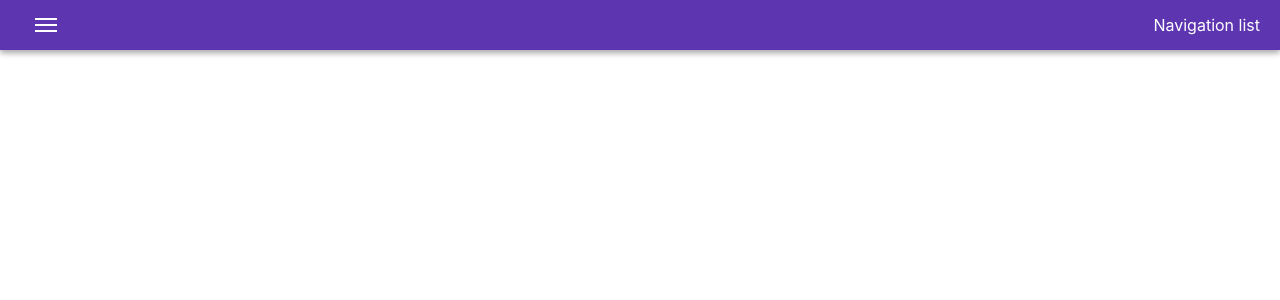
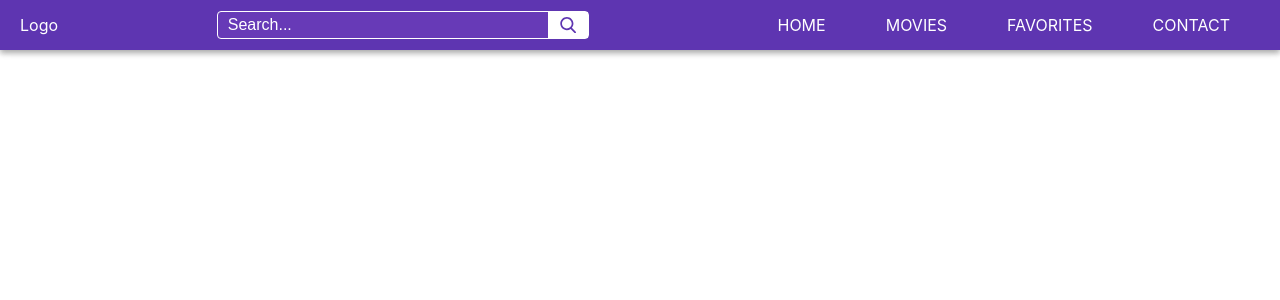
Before and after one commit to Endrjurejwen/movie-app, a React (Create React App) app: page /home in a window 1280 px wide. Shown: the top 300 px of the page. Built offline with nearby package versions, Linux system fonts and the light colour scheme.

Commit message:
added SearchBar

```diff
--- a/src/components/Navigation/Navigation.js
+++ b/src/components/Navigation/Navigation.js
@@ -4,7 +4,9 @@ import styled from 'styled-components';
 import MenuButton from '../../elements/MenuButton';
 import Toggle from '../../utilities/Toggle';
 import SideDrawer from './SideDrawer/SideDrawer';
+import NavigationItems from './NavigationItems/NavigationItems';
 import Backdrop from '../../elements/Backdrop';
+import SearchBar from './SearchBar/SearchBar';
 
 const navigation = () => (
   <NavContainer>
@@ -17,11 +19,14 @@ const navigation = () => (
         </>
       )}
     </Toggle>
-    <div>Navigation list</div>
+    <div>Logo</div>
+    <SearchBar />
+    <NavigationItems desktop />
   </NavContainer>
 );
 
 const NavContainer = styled.div`
+  //position: relative;
   color: #fff;
   background-color: #5E35B1;
   width: 100vw;
--- a/src/components/Navigation/NavigationItems/NavigationItem/NavigationItem.js
+++ b/src/components/Navigation/NavigationItems/NavigationItem/NavigationItem.js
@@ -1,6 +1,8 @@
 import React from 'react';
 import styled from 'styled-components';
 import PropTypes from 'prop-types';
+
+import media from '../../../../utilities/media';
 
 const navigationItem = ({ name, path, closeMenu }) => (
   <NavItem>
@@ -25,6 +27,11 @@ const NavItem = styled.li`
   align-items: center;
   justify-content: center;
   width: 75%;
+
+  ${media.tablet`
+    padding: 0 10px;
+    height: 100%;
+  `}
 `;
 
 const Link = styled.a`
@@ -45,6 +52,19 @@ const Link = styled.a`
     color: pink;
   }
 
+  ${media.tablet`
+    font-size: 16px;
+    background-color: transparent;
+    height: 100%;
+    display: flex;
+    align-items: center;
+
+    &:hover,
+    &:focus {
+      color: pink;
+      border-bottom: 2px solid #fff;
+    }
+  `}
 `;
 
 export default navigationItem;
--- a/src/components/Navigation/NavigationItems/NavigationItems.js
+++ b/src/components/Navigation/NavigationItems/NavigationItems.js
@@ -3,6 +3,7 @@ import styled from 'styled-components';
 import PropTypes from 'prop-types';
 
 import NavigationItem from './NavigationItem/NavigationItem';
+import media from '../../../utilities/media';
 
 const NAVIGATION_ITEMS = [
   { name: 'Home', path: '/' },
@@ -11,8 +12,8 @@ const NAVIGATION_ITEMS = [
   { name: 'Contact', path: '/' },
 ];
 
-const navigationItems = ({ closeMenu }) => (
-  <StyledNav>
+const navigationItems = ({ closeMenu, desktop }) => (
+  <StyledNav desktop={desktop}>
     <NavigationList>
       {NAVIGATION_ITEMS.map(item => (
         <NavigationItem key={item} name={item.name} closeMenu={closeMenu} />
@@ -23,15 +24,21 @@ const navigationItems = ({ closeMenu }) => (
 
 navigationItems.propTypes = {
   closeMenu: PropTypes.func.isRequired,
+  desktop: PropTypes.bool.isRequired,
 };
 
 const StyledNav = styled.nav`
   background-color: transparent;
   width: 100%;
   height: 100%;
-  display: flex;
+  display: ${({ desktop }) => (desktop ? 'none' : 'flex')};
   align-items: center;
   justify-content: center;
+
+  ${media.tablet`
+    display: flex;
+    width: auto;
+  `}
 `;
 
 const NavigationList = styled.ul`
@@ -43,6 +50,11 @@ const NavigationList = styled.ul`
   flex-flow: column;
   justify-content: space-around;
   align-items: center;
+
+  ${media.tablet`
+    flex-flow: row;
+    justify-content: space-between;
+  `}
 `;
 
 export default navigationItems;
--- /dev/null
+++ b/src/components/Navigation/SearchBar/SearchBar.js
@@ -0,0 +1,94 @@
+import React from 'react';
+import styled from 'styled-components';
+import PropTypes from 'prop-types';
+
+import Icon from '../../../utilities/icon';
+import media from '../../../utilities/media';
+
+const searchBar = () => (
+  <StyledForm>
+    <StyledLabel htmlFor="search">
+      {'Search: '}
+    </StyledLabel>
+    <StyledInput type="text" id="search" name="search" placeholder="Search..." />
+    <StyledButton type="submit"><Icon width="14px" height="14px" color="#5E35B1" name="search" /></StyledButton>
+  </StyledForm>
+);
+
+const StyledForm = styled.form`
+  margin: 0 20px; // refactor: maybe change container to grid to manipulate grid-row-gap and width
+
+  position: relative;
+  width: 100%;
+  padding: 4px 10px;
+  border-radius: 4px;
+  border: 1px solid #fff;
+  color: #fff;
+  display: flex;
+  align-items: center;
+  justify-content: start;
+  background-color: #673AB7;
+
+  &:focus-within {
+    border: none;
+    position: absolute;
+    display: flex;
+    top: 0;
+    left: 0;
+    width: 100vw;
+    height: 100%;
+    z-index: 50;
+    margin: 0;
+  }
+
+  ${media.tablet`
+    max-width: 30%;
+
+    &:focus-within {
+      position: relative;
+      border: 1px solid #fff;
+      height: auto;
+    }
+  `}
+`;
+
+const StyledLabel = styled.label`
+  border: 0;
+  clip: rect(0 0 0 0);
+  height: 1px;
+  margin: -1px;
+  overflow: hidden;
+  padding: 0;
+  position: absolute;
+  width: 1px;
+`;
+
+const StyledInput = styled.input`
+  width: 90%;
+  border: none;
+  font-size: inherit;
+  background-color: transparent;
+  color: inherit;
+  outline: none; // check whether it doesn't interfere web accessing (ARIA)
+
+  &::placeholder {
+    color: inherit;
+  }
+`;
+
+const StyledButton = styled.button`
+  position: absolute;
+  top: 0;
+  right: 0;
+  height: 100%;
+  width: 40px;
+  background-color: #fff;
+  border: none;
+  border-left: 1px solid #fff;
+  cursor: pointer;
+  display: flex;
+  justify-content: center;
+  align-items: center;
+`;
+
+export default searchBar;
--- a/src/elements/Backdrop.js
+++ b/src/elements/Backdrop.js
@@ -15,6 +15,7 @@ const Background = styled.div`
   width: 100vw;
   height: 100vh;
   background-color: rgba(0, 0, 0, 0.5);
+  z-index: 20;
 `;
 
 export default backdrop;
--- a/src/elements/MenuButton.js
+++ b/src/elements/MenuButton.js
@@ -1,6 +1,8 @@
 import React from 'react';
 import styled from 'styled-components';
 import PropTypes from 'prop-types';
+
+import media from '../utilities/media';
 
 const menuButton = ({ toggleMenu, open }) => (
   <StyledButton onClick={toggleMenu}>
@@ -21,6 +23,10 @@ const StyledButton = styled.button`
   border: none;
   background-color: transparent;
   padding: 0 15px;
+
+  ${media.tablet`
+    display: none;
+  `}
 `;
 
 const MenuIcon = styled.div`
--- /dev/null
+++ b/src/utilities/icon.js
@@ -0,0 +1,49 @@
+import React from 'react';
+import PropTypes from 'prop-types';
+
+const icon = ({
+  name, color, height, width,
+}) => {
+  switch (name) {
+    case 'close':
+      return (
+        <svg height={height} width={width} viewBox="0 0 64 64">
+          <g>
+            <path
+              fill={color}
+              d="M28.941,31.786L0.613,60.114c-0.787,0.787-0.787,2.062,0,2.849c0.393,0.394,0.909,0.59,1.424,0.59   c0.516,0,1.031-0.196,1.424-0.59l28.541-28.541l28.541,28.541c0.394,0.394,0.909,0.59,1.424,0.59c0.515,0,1.031-0.196,1.424-0.59   c0.787-0.787,0.787-2.062,0-2.849L35.064,31.786L63.41,3.438c0.787-0.787,0.787-2.062,0-2.849c-0.787-0.786-2.062-0.786-2.848,0   L32.003,29.15L3.441,0.59c-0.787-0.786-2.061-0.786-2.848,0c-0.787,0.787-0.787,2.062,0,2.849L28.941,31.786z"
+            />
+          </g>
+        </svg>
+      );
+    case 'search':
+      return (
+        <svg height="16px" width="16px" x="0px" y="0px" viewBox="0 0 56 56">
+          <path
+            fill={color}
+            d="M55.146,51.887L41.588,37.786c3.486-4.144,5.396-9.358,5.396-14.786c0-12.682-10.318-23-23-23s-23,10.318-23,23
+      s10.318,23,23,23c4.761,0,9.298-1.436,13.177-4.162l13.661,14.208c0.571,0.593,1.339,0.92,2.162,0.92
+      c0.779,0,1.518-0.297,2.079-0.837C56.255,54.982,56.293,53.08,55.146,51.887z M23.984,6c9.374,0,17,7.626,17,17s-7.626,17-17,17
+      s-17-7.626-17-17S14.61,6,23.984,6z"
+          />
+        </svg>
+      );
+    default:
+      return null;
+  }
+};
+
+icon.defaultProps = {
+  color: '#222',
+  height: '16px',
+  width: '16px',
+};
+
+icon.propTypes = {
+  name: PropTypes.string.isRequired,
+  color: PropTypes.string,
+  height: PropTypes.string,
+  width: PropTypes.string,
+};
+
+export default icon;
--- /dev/null
+++ b/src/utilities/media.js
@@ -0,0 +1,20 @@
+import { css } from 'styled-components';
+
+const sizes = {
+  desktop: 992,
+  tablet: 700,
+  phone: 580,
+};
+
+// Iterate through the sizes and create a media template
+const media = Object.keys(sizes).reduce((acc, label) => {
+  acc[label] = (...args) => css`
+    @media (min-width: ${sizes[label] / 16}em) {
+      ${css(...args)}
+    }
+  `;
+
+  return acc;
+}, {});
+
+export default media;
```
